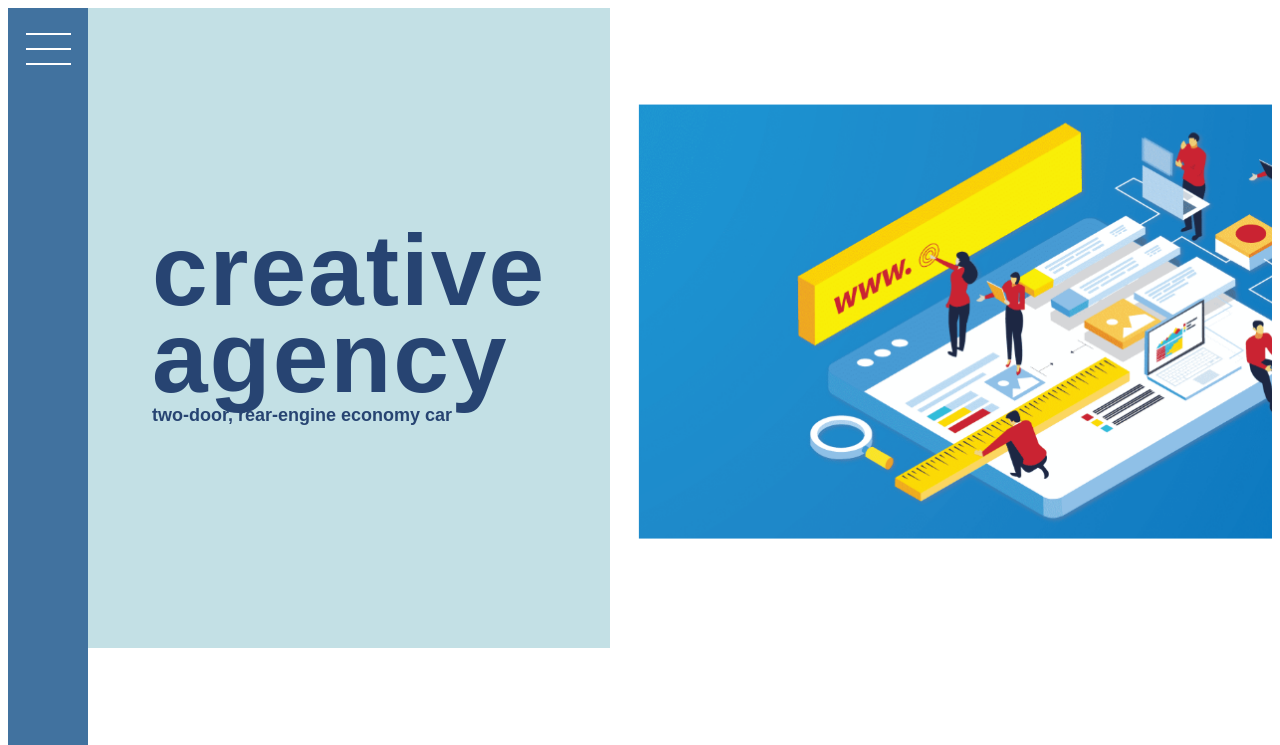
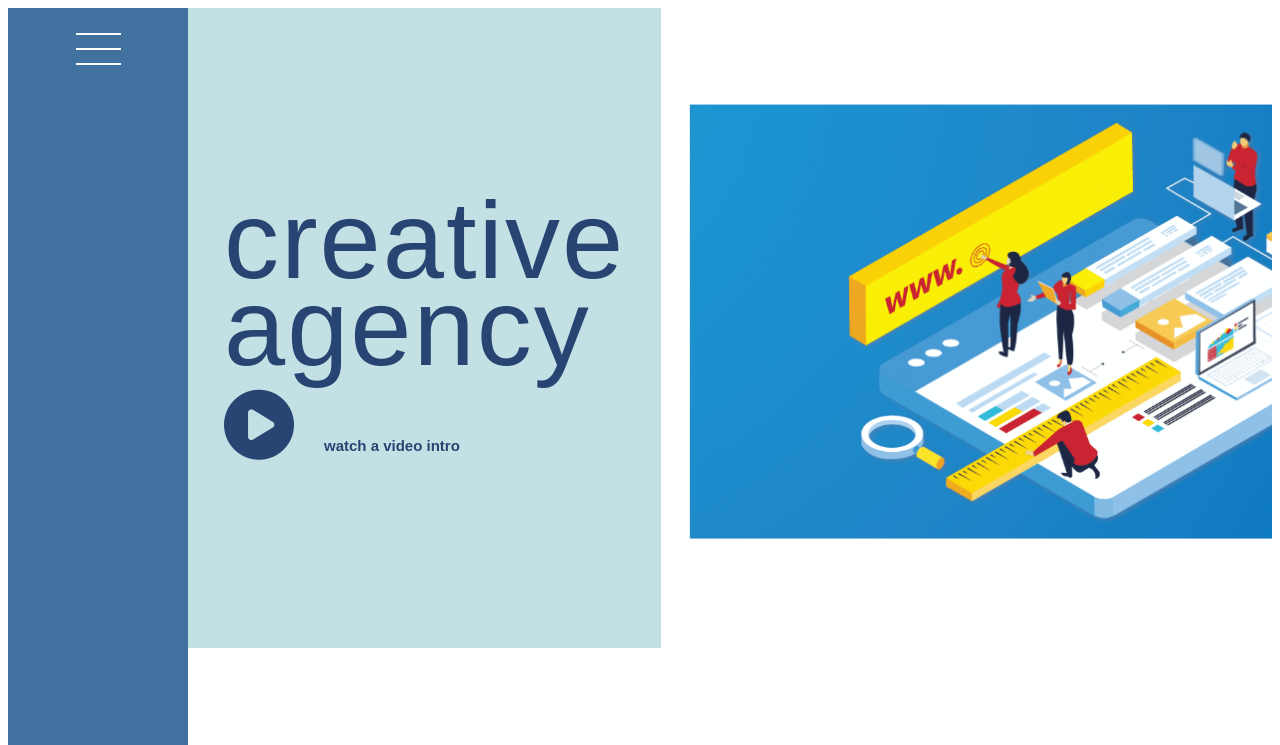
Before and after one commit to mehrnaz98/creative-agency-website, a website: page index.html in a window 1280 px wide. Shown: the top 745 px of the page. Drawn offline with nearby package versions, Linux system fonts and the light colour scheme; files that its build step writes are made by us from their sources.

Commit message:
header updated

```diff
--- a/index.html
+++ b/index.html
@@ -31,7 +31,11 @@
     <header class="header">
       <div class="header__title">
         <h1 class="header__title--main">Creative <br />Agency</h1>
-        <h4 class="header__title--sub">two-door, rear-engine economy car</h4>
+
+        <h4 class="header__title--sub">
+          <i class="fa-solid fa-circle-play header__title--sub--icon"></i>watch
+          a video intro
+        </h4>
       </div>
     </header>
     <div class="powertrain"></div>
--- a/sass/_base.scss
+++ b/sass/_base.scss
@@ -49,7 +49,7 @@ body {
   display: grid;
   grid-template-rows: 80vh min-content repeat(4, min-content);
   grid-template-columns:
-    [sidebar-start] 8rem [sidebar-end full-start] minmax(6rem, 1fr)
+    [sidebar-start] 18rem [sidebar-end full-start] minmax(6rem, 1fr)
     [center-start] repeat(7, [col-start] minmax(min-content, 14rem) [col-end])
     [center-end] minmax(6rem, 1fr) [full-end];
 
--- a/sass/_header.scss
+++ b/sass/_header.scss
@@ -15,9 +15,9 @@
     color: $color-primary-dark;
 
     &--main {
-      font-size: 10rem;
+      font-size: 11rem;
       line-height: 87px;
-      font-weight: 600;
+      font-weight: 500;
       text-transform: lowercase;
       word-spacing: 0.4rem;
       letter-spacing: 0.2rem;
@@ -25,9 +25,14 @@
       margin: 0;
     }
     &--sub {
-      font-size: 1.8rem;
+      font-size: 1.5rem;
       padding: 0;
       margin: 0;
+      padding-top: 2rem;
+      &--icon {
+        font-size: 7rem;
+        padding-right: 3rem;
+      }
     }
   }
 }
```
Also changed, not shown: css/style.css, img/play-button.png (added).
